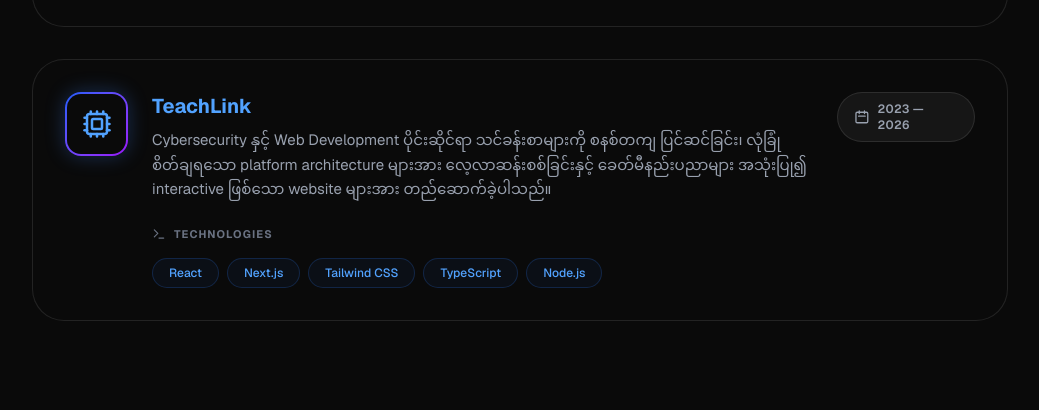
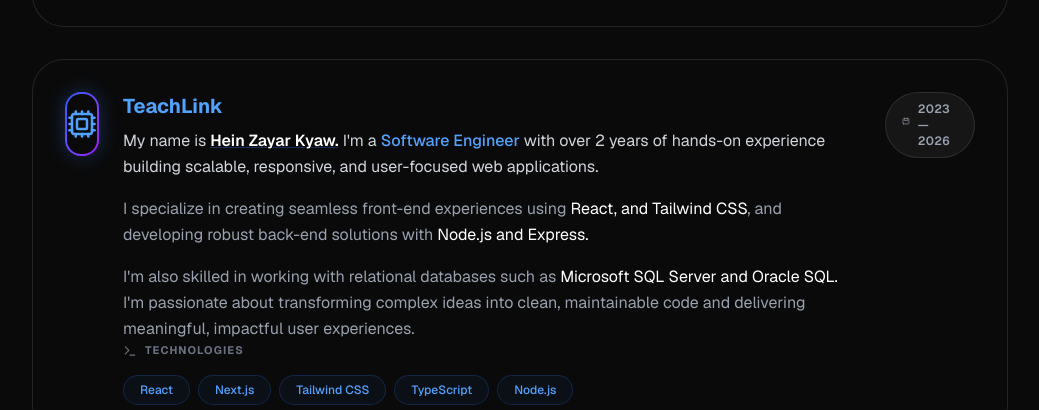
Before and after one commit to Meepo132/portfolio_jue, a Next.js app: page / in a window 1280 px wide. Shown: the part 3419-3829 px from the top of the page, without its empty margins (120-1159 px from the left). Built offline with nearby package versions, Linux system fonts and the light colour scheme.

Commit message:
page.tsx
Updated the content to introduce Hein Zayar Kyaw as a Software Engineer with expertise in front-end and back-end development, and highlighted skills in various technologies.

```diff
--- a/app/page.tsx
+++ b/app/page.tsx
@@ -393,11 +393,17 @@
 
                 <div>
                   <h4 className="text-xl font-bold text-blue-400 mb-2">TeachLink</h4>
-                  <p className="text-gray-400 text-[15px] leading-relaxed max-w-2xl mb-6">
-                    Cybersecurity နှင့် Web Development ပိုင်းဆိုင်ရာ သင်ခန်းစာများကို စနစ်တကျ ပြင်ဆင်ခြင်း၊
-                    လုံခြုံစိတ်ချရသော platform architecture များအား လေ့လာဆန်းစစ်ခြင်းနှင့်
-                    ခေတ်မီနည်းပညာများ အသုံးပြု၍ interactive ဖြစ်သော website များအား တည်ဆောက်ခဲ့ပါသည်။
-                  </p>
+                  <p className="text-gray-300 leading-relaxed">
+  My name is <span className="text-white font-semibold underline decoration-blue-500/30">Hein Zayar Kyaw.</span> I'm a <span className="text-blue-400 font-medium">Software Engineer</span> with over 2 years of hands-on experience building scalable, responsive, and user-focused web applications.
+</p>
+
+<p className="text-gray-400 mt-4 leading-relaxed">
+  I specialize in creating seamless front-end experiences using <span className="text-white">React, and Tailwind CSS</span>, and developing robust back-end solutions with <span className="text-white">Node.js and Express.</span>
+</p>
+
+<p className="text-gray-400 mt-4 leading-relaxed">
+  I'm also skilled in working with relational databases such as <span className="text-white">Microsoft SQL Server and Oracle SQL.</span> I'm passionate about transforming complex ideas into clean, maintainable code and delivering meaningful, impactful user experiences.
+</p>
 
                   <div className="flex items-center gap-2 mb-4">
                     <Terminal size={14} className="text-gray-500" />
```
